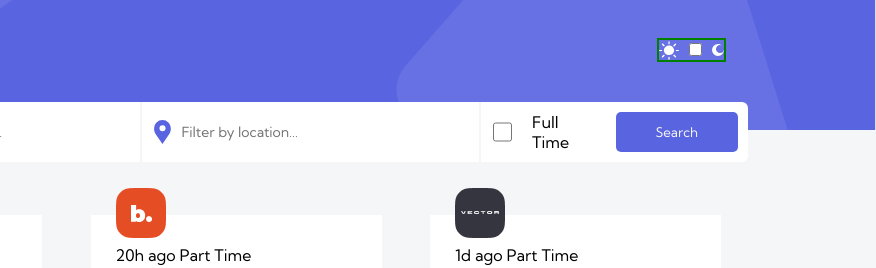
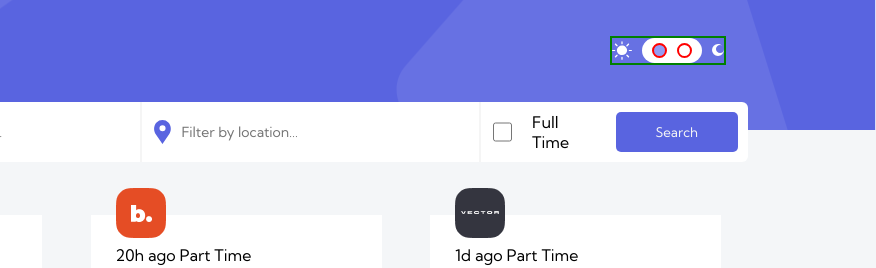
Before and after one commit to JorgeQ1/dev-job, a plain HTML site: page html_fies/index.html in a window 1280 px wide. Shown: the top 268 px of the page, 404-1280 px from the left. Drawn offline with Linux system fonts and the light colour scheme.

Commit message:
modified for dark mode

```diff
--- a/css_files/homepage.css
+++ b/css_files/homepage.css
@@ -60,32 +60,7 @@
     gap: 10px;
     border: 2px solid green;
 }
-
-/* .toggle-color-switch{
-    border: 2px solid red;
-    align-items: center;
-    display: flex;
-    border-radius: 10em;
-    width: 40px;
-}
-
-#input-color-switch{
-    background: black;
-} */
-
-/* .color-toggle {
-    width: 1.6em;
-    height: 1.6em;
-    background: black;
-    position: absolute;
-    border-radius: 10em;
-    top: 0.2em;
-    left: 0.2em;
-    cursor: pointer;
-    transition: all 250ms ease-in-out;
-  } */
-
-/* .toggle-button{
+.toggle-button{
     width: 60px;
     height: 25px;
     border-radius: 30px;
@@ -102,10 +77,11 @@
     height: 15px;
     border-radius: 50%;
     cursor: pointer;
+}
 
 .toggle-button .active-theme{
     background: var(--main-theme-color);
-} */
+}
 
 .search-box{
     display: flex;
--- a/html_fies/index.html
+++ b/html_fies/index.html
@@ -17,16 +17,9 @@
                 </div>
                 <div class="toggle">
                     <img src="/starter-code/assets/desktop/icon-sun.svg" alt="light">
-                    <!-- <div class="toggle-button">
+                    <div class="toggle-button">
                         <div id="light-toggler" class="active-theme"></div>
                         <div id="dark-toggler"></div>
-                    </div> -->
-
-                    <div class="toggle-color-switch">
-                        <input type="checkbox" id="input-color-switch">
-                        <label for="input-color-switch" class="color-switch">
-                            <div class="color-toggle"></div>
-                        </label>
                     </div>
                     <img src="/starter-code/assets/desktop/icon-moon.svg" alt="dark">
                 </div>
```
